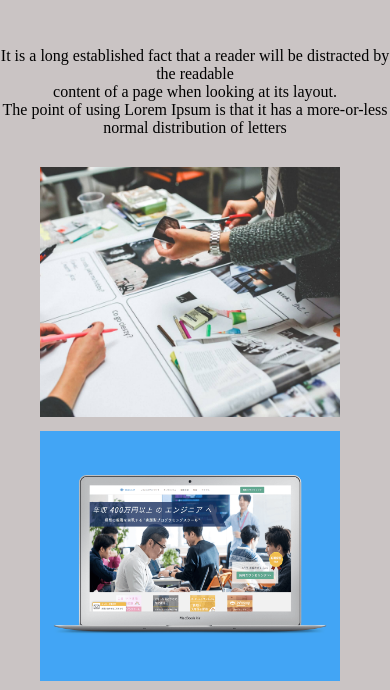
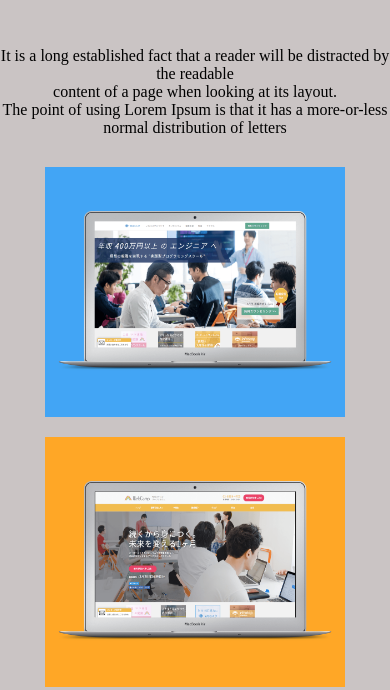
Before and after one commit to fmy1995/HTML-CSS, a plain HTML site: page 開発スキルアップ/index.html in a window 390 px wide. Shown: the part 834-1524 px from the top of the page. Drawn offline with Linux system fonts and the light colour scheme.

Commit message:
Add files via upload

```diff
--- a/開発スキルアップ/style.css
+++ b/開発スキルアップ/style.css
@@ -100,7 +100,7 @@ header {
 
 .container {
   text-align: center;
-  flex-flow: row;
+  align-content: center;
   padding-bottom: 30px;
 }
 
@@ -117,13 +117,19 @@ header {
   margin-bottom: 20px;
 }
 
+.img-boxes {
+  display: flex;
+  flex-wrap: wrap;
+  width: 920px;
+  margin: 0 auto;
+}
+
 .img-box {
-  display: inline-flex;
   width: 300px;
   height: 250px;
-  margin: 10px 10px 0 0;
   background-size: cover;
   background-position: center;
+  margin: 10px auto;
 }
 
 .bg1 {
@@ -202,4 +208,17 @@ footer {
     background-size: cover;
     background-position: center;
   }
+  .img-boxes {
+    width: 350px;
+    margin: 0 auto;
+    display: flex;
+    flex-wrap: wrap;
+  }
+
+  .img-box:nth-child(odd) {
+    width: 0;
+    height: 0;
+    background-image: none;
+    margin: 0;
+  }
 }
```
Also changed, not shown: 開発スキルアップ/index.html (indentation only).
